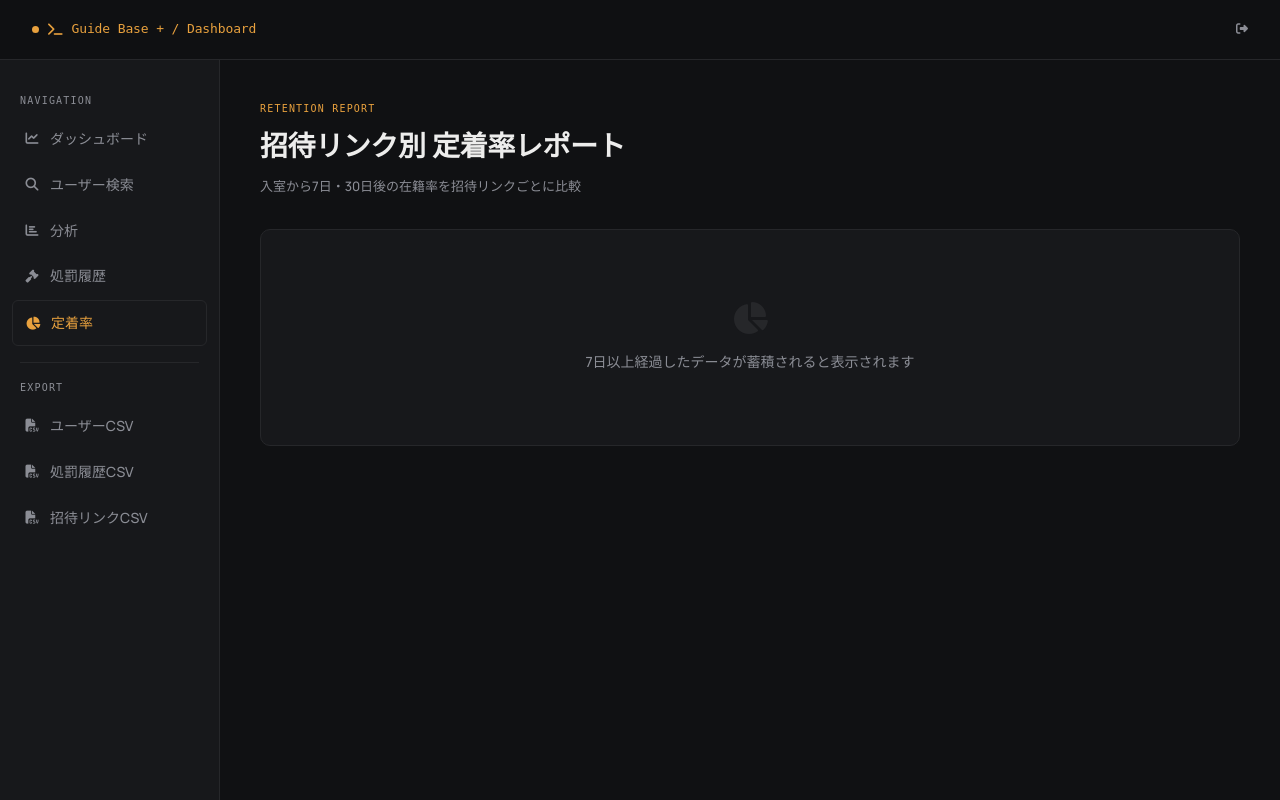
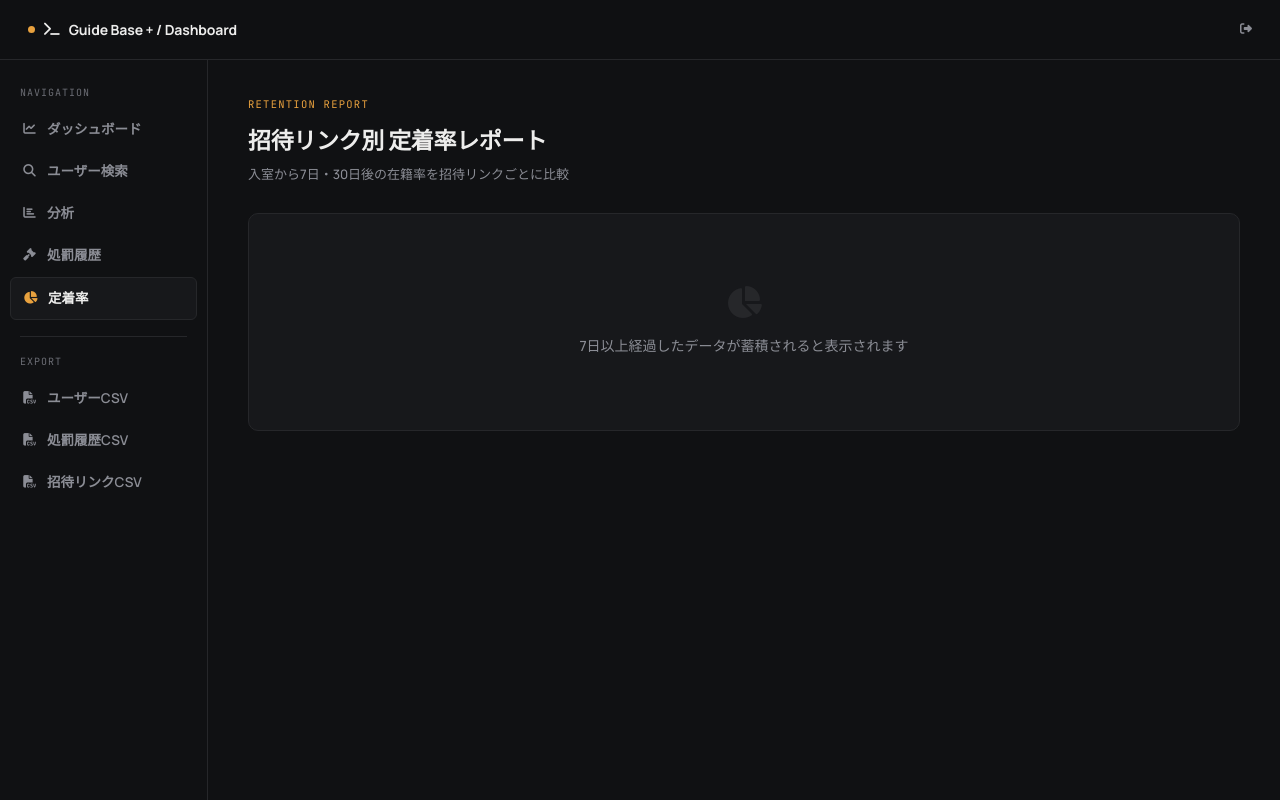
Before and after one commit to yuuuyunote/discord-dashboard, a FastAPI app: template templates/retention.html in a window 1280 px wide. Run offline with FastAPI, Linux system fonts and the light colour scheme; the template is opened without the code that fills it, so the values that code supplies are empty; parts of the project's set-up code (start-up, migrations or seed data) failed here and were passed over.

Commit message:
Update font family in retention.html

```diff
--- a/templates/retention.html
+++ b/templates/retention.html
@@ -6,40 +6,6 @@
   <title>定着率レポート — Dashboard</title>
   <link rel="stylesheet" href="/static/style.css">
   <link rel="stylesheet" href="https://cdnjs.cloudflare.com/ajax/libs/font-awesome/6.5.0/css/all.min.css">
-  <style>
-    .dash-layout { display: flex; min-height: 100vh; padding-top: var(--nav-h); }
-    .sidebar { width: 220px; flex-shrink: 0; border-right: 1px solid var(--border); padding: 32px 0; position: fixed; top: var(--nav-h); left: 0; bottom: 0; overflow-y: auto; background: var(--bg-card); }
-    .sidebar-label { font-family: 'DM Mono', monospace; font-size: 10px; letter-spacing: 0.12em; text-transform: uppercase; color: var(--text-sub); padding: 0 20px; margin-bottom: 8px; }
-    .sidebar-nav { display: flex; flex-direction: column; gap: 2px; padding: 0 12px; }
-    .sidebar-nav a { display: flex; align-items: center; gap: 10px; padding: 10px 12px; border-radius: var(--radius-sm); font-size: 14px; font-weight: 500; color: var(--text-sub); transition: all var(--transition); text-decoration: none; }
-    .sidebar-nav a:hover { color: var(--text); background: var(--border); }
-    .sidebar-nav a.active { color: var(--accent); background: var(--accent-light); }
-    .sidebar-nav a i { width: 16px; text-align: center; font-size: 13px; }
-    .sidebar-divider { border: none; border-top: 1px solid var(--border); margin: 16px 20px; }
-    .main-content { margin-left: 220px; flex: 1; padding: 40px; max-width: calc(100% - 220px); }
-    .nav-top { position: fixed; top: 0; left: 0; right: 0; height: var(--nav-h); background: var(--bg-nav); backdrop-filter: blur(12px); border-bottom: 1px solid var(--border); z-index: 1000; display: flex; align-items: center; padding: 0 32px; gap: 16px; }
-    .nav-top-logo { font-family: 'DM Mono', monospace; font-size: 13px; font-weight: 500; color: var(--accent); flex: 1; }
-    .nav-top-user { display: flex; align-items: center; gap: 10px; font-size: 13px; color: var(--text-sub); }
-    .page-header { margin-bottom: 32px; }
-    .page-header-label { font-family: 'DM Mono', monospace; font-size: 10px; letter-spacing: 0.12em; text-transform: uppercase; color: var(--accent); margin-bottom: 6px; }
-    .page-header h1 { font-family: 'DM Serif Display', serif; font-size: 28px; color: var(--text); }
-    .page-header p { font-size: 13px; color: var(--text-sub); margin-top: 4px; }
-    .data-table { width: 100%; border-collapse: collapse; font-size: 13px; }
-    .data-table th { font-family: 'DM Mono', monospace; font-size: 10px; letter-spacing: 0.1em; text-transform: uppercase; color: var(--text-sub); padding: 10px 16px; text-align: left; border-bottom: 1px solid var(--border); }
-    .data-table td { padding: 12px 16px; border-bottom: 1px solid var(--border); color: var(--text); vertical-align: middle; }
-    .data-table tr:last-child td { border-bottom: none; }
-    .data-table tr:hover td { background: var(--accent-light); }
-    .rate-bar { display: flex; align-items: center; gap: 8px; }
-    .rate-track { flex: 1; height: 8px; background: var(--border); border-radius: 4px; overflow: hidden; min-width: 80px; }
-    .rate-fill { height: 100%; border-radius: 4px; }
-    .rate-fill-green { background: var(--accent); }
-    .rate-fill-orange { background: #e08830; }
-    .badge { display: inline-flex; align-items: center; padding: 2px 8px; border-radius: 100px; font-family: 'DM Mono', monospace; font-size: 11px; }
-    .badge-green { background: var(--accent-light); color: var(--accent); }
-    .badge-orange { background: rgba(220,140,40,0.12); color: #e08830; }
-    .badge-red { background: rgba(220,60,60,0.12); color: #e06060; }
-    @media (max-width: 900px) { .sidebar { display: none; } .main-content { margin-left: 0; max-width: 100%; padding: 24px; } }
-  </style>
 </head>
 <body>
   <nav class="nav-top">
@@ -91,7 +57,7 @@
                 {% for s in stats %}
                 <tr>
                   <td>
-                    <a href="/invite/{{ s.invite_code }}" style="color:var(--accent); text-decoration:none; font-family:'DM Mono',monospace; font-size:12px;">
+                    <a href="/invite/{{ s.invite_code }}" style="color:var(--accent); text-decoration:none; font-family:'JetBrains Mono',monospace; font-size:12px;">
                       {{ s.invite_code or '不明' }}
                     </a>
                   </td>
```
